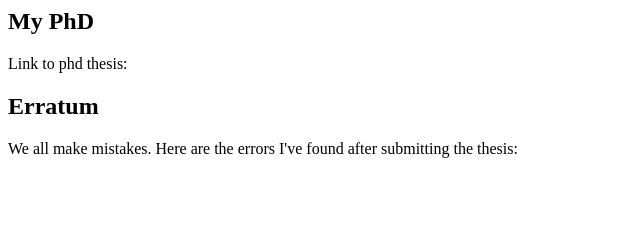
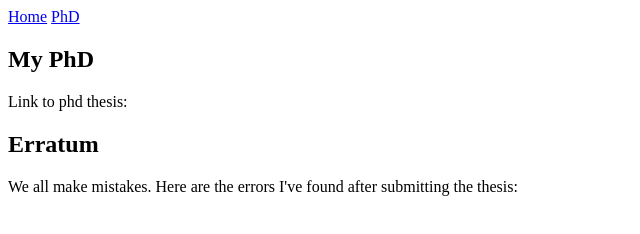
Before and after one commit to mchba/mchba.github.io, a plain HTML site: page phd.html in a window 1280 px wide. Shown: the whole page, without its empty margins (0-640 px from the left). Drawn offline with Linux system fonts and the light colour scheme.

Commit message:
Added navigation bar to phd page

```diff
--- a/phd.html
+++ b/phd.html
@@ -1,6 +1,16 @@
+
+<!-- BODY -->
+<body>
+  <!-- Navbar -->
+  <div class="topnav" id="myTopnav">
+    <a href="https://mchba.github.io/" class="active">Home</a>
+    <a href="https://mchba.github.io/phd.html">PhD</a>
+  </div>
 
 <h2>My PhD</h2>
 Link to phd thesis:
 
 <h2>Erratum</h2>
 We all make mistakes. Here are the errors I've found after submitting the thesis:
+
+</body>
```
